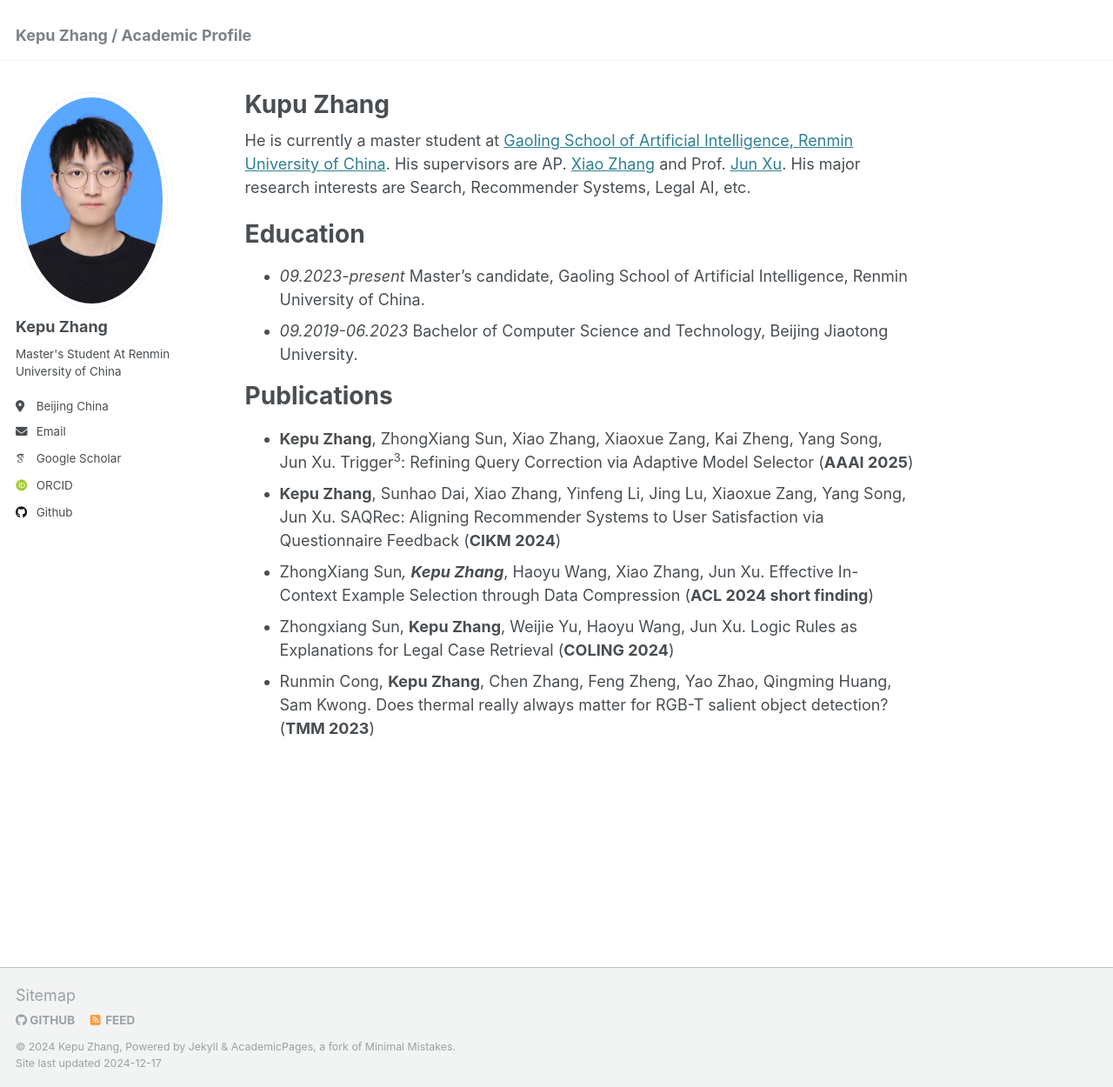
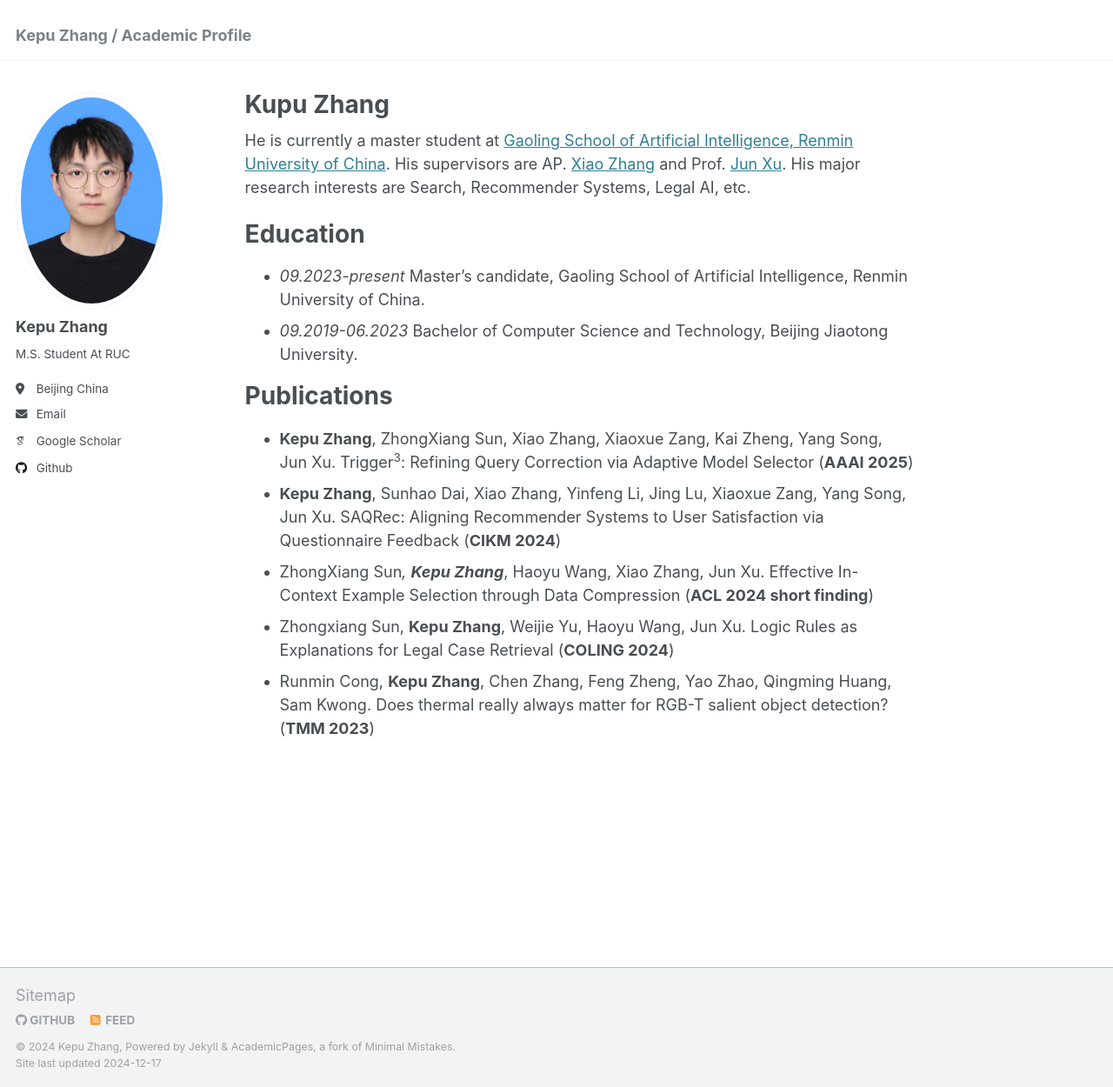
Before and after one commit to ke-01/ke-01.github.io, a Jekyll site: the page built from _pages/about.md, in a window 1280 px wide and 1250 px high. Shown: the whole window at 87% size. Built offline with Jekyll 4.4.1, drawn with Linux system fonts in a browser that asks for light colours; some web fonts are replaced.

Commit message:
Update _config.yml

```diff
--- a/_config.yml
+++ b/_config.yml
@@ -82,13 +82,13 @@ analytics:
 author:
   name             : "Kepu Zhang"
   avatar           : "profile.png"
-  bio              : "Master's Student At Renmin University of China"
+  bio              : "M.S. Student At RUC"
   location         : "Beijing China"
   employer         :
   pubmed           :
   googlescholar    : "https://scholar.google.com.hk/citations?user=7s1HXdcAAAAJ"
   email            : "kepuzhang@ruc.edu.cn"
-  researchgate     :  # example: "https://www.researchgate.net/profile/yourprofile"
+  researchgate     :
   uri              :
   bitbucket        :
   codepen          :
@@ -103,7 +103,7 @@ author:
   impactstory      :
   lastfm           :
   linkedin         :
-  orcid            : "https://orcid.org/my-orcid?orcid=0000-0002-6109-4704"
+  orcid            :
   pinterest        :
   soundcloud       :
   stackoverflow    :
```
